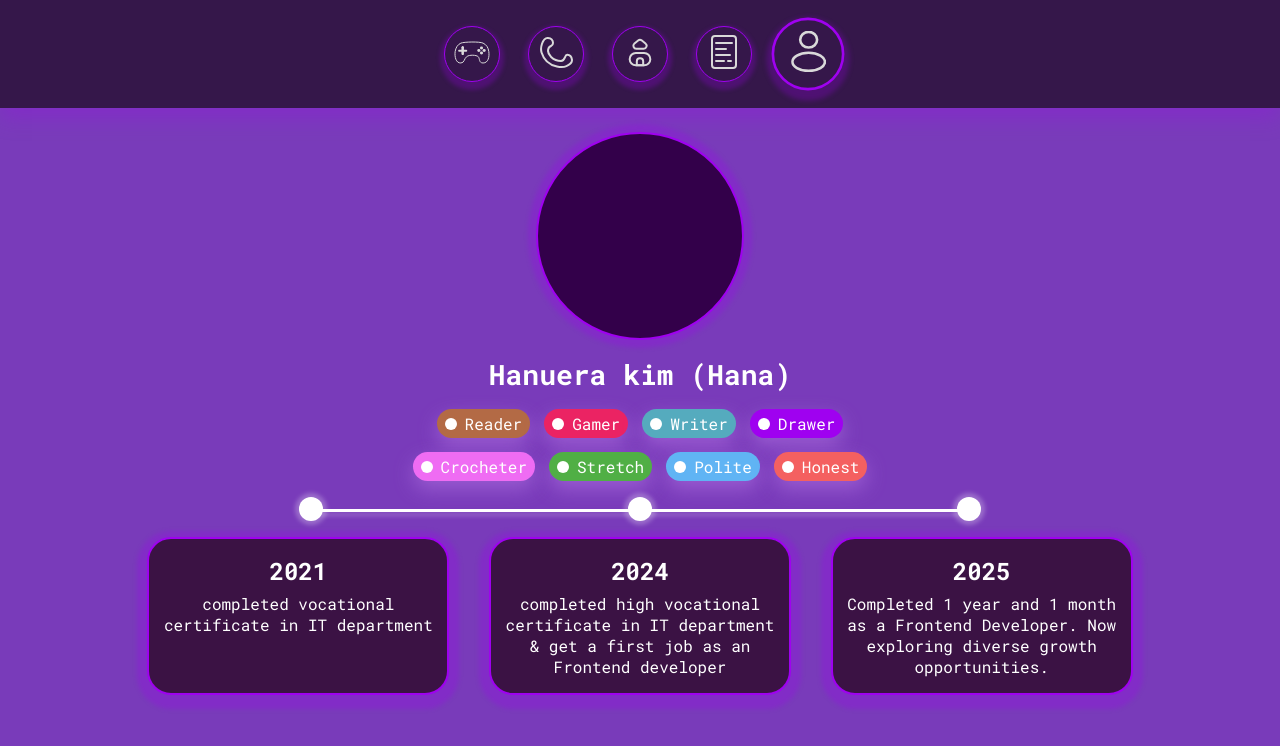
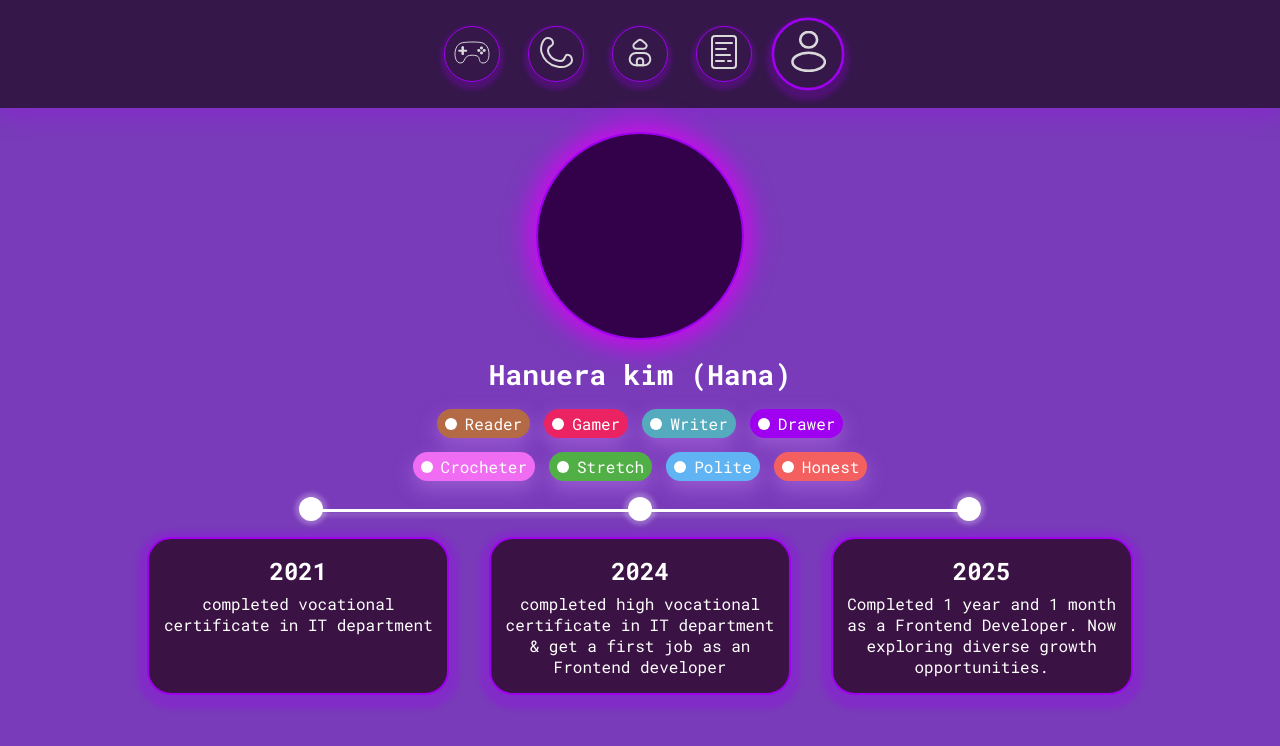
Before and after one commit to honnohoney/portfolioV2, an Angular app in the folder portfolio/: page /about in a window 1280 px wide. Shown: the top 746 px of the page. Built offline with nearby package versions, Linux system fonts and the light colour scheme.

Commit message:
changing shadow color, adding colors

```diff
--- a/portfolio/src/styles/color.scss
+++ b/portfolio/src/styles/color.scss
@@ -12,9 +12,13 @@ $border-color-3: #cb0bed;
 
 $box-shadow-1: 0 4px 4px 4px rgba(#9f01f0, 25%);
 $box-shadow-2: 0 10px 20px 0 rgba(#9f01f0, 25%);
-$box-shadow-3: 0 0px 4px 8px rgba(#9f01f0, 25%);
+$box-shadow-3: 0 0px 24px 8px rgba(#cb0bed, 100%);
 $box-shadow-4: 0 4px 4px 10px rgba(#9f01f0, 25%);
 $box-shadow-5: 0 6px 10px 4px rgba(#9f01f0, 25%);
+
+$circle-gray-glow-1: #ae9db9;
+$circle-gray-glow-2: #dfd5e7;
+
 
 // responsive
 
```
